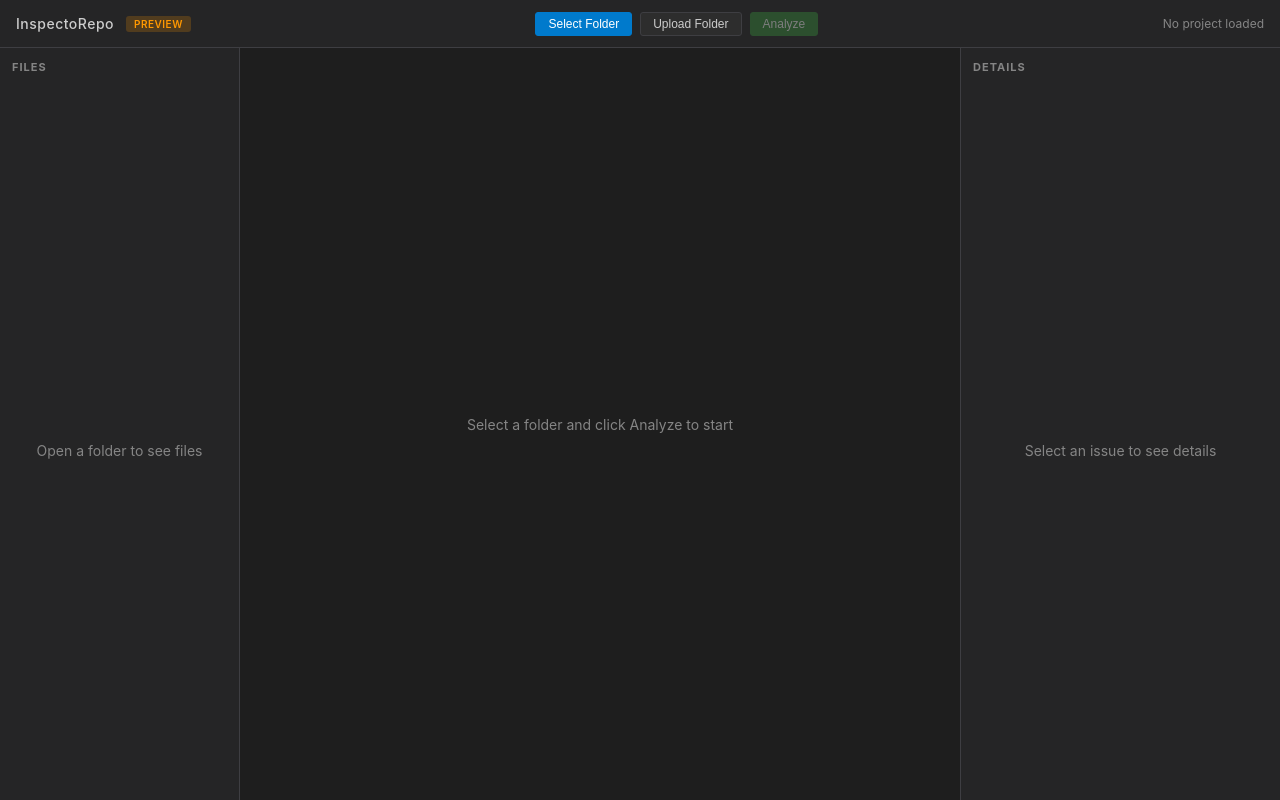
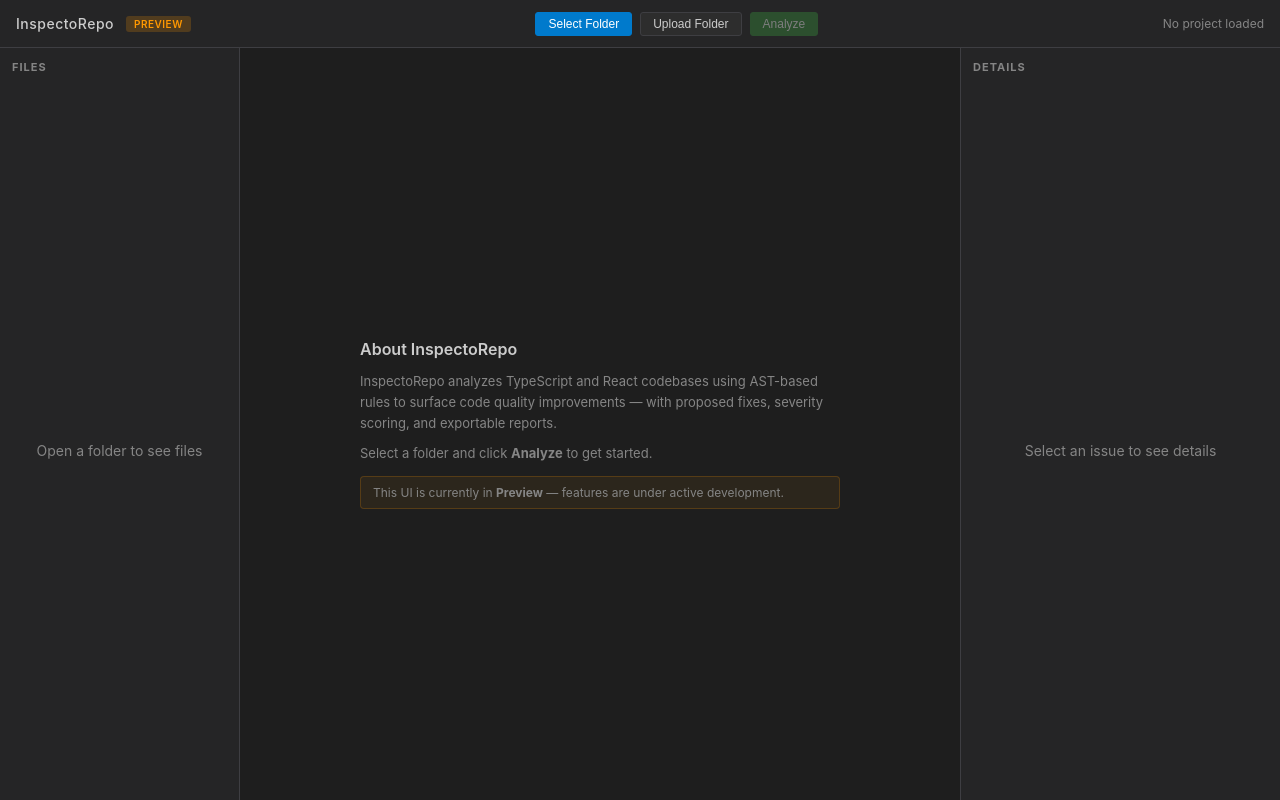
Before and after one commit to wai-coding/inspectorepo, a React (Vite) app in the folder apps/web/: page / in a window 1280 px wide. Built offline with nearby package versions, Linux system fonts and the light colour scheme.

Commit message:
feat: enhance web UI onboarding and empty states

```diff
--- a/apps/web/src/components/MainPanel.tsx
+++ b/apps/web/src/components/MainPanel.tsx
@@ -28,7 +28,19 @@ export function MainPanel({ report, selectedIssue, onSelectIssue }: MainPanelPro
     return (
       <main className="main-panel">
         <div className="placeholder">
-          <p>Select a folder and click Analyze to start</p>
+          <div className="about-section">
+            <h2 className="about-title">About InspectoRepo</h2>
+            <p className="about-text">
+              InspectoRepo analyzes TypeScript and React codebases using AST-based rules to surface
+              code quality improvements — with proposed fixes, severity scoring, and exportable reports.
+            </p>
+            <p className="about-text">
+              Select a folder and click <strong>Analyze</strong> to get started.
+            </p>
+            <p className="about-hint">
+              This UI is currently in <strong>Preview</strong> — features are under active development.
+            </p>
+          </div>
         </div>
       </main>
     );
@@ -38,10 +50,11 @@ export function MainPanel({ report, selectedIssue, onSelectIssue }: MainPanelPro
     return (
       <main className="main-panel">
         <div className="empty-state">
-          <p className="empty-title">No issues found</p>
+          <p className="empty-title">Great! No issues detected.</p>
           <p className="empty-detail">
-            Score: {report.summary.score}/100 — Scanned {report.meta.analyzedFilesCount} file
-            {report.meta.analyzedFilesCount !== 1 ? 's' : ''}.
+            Your code passed all {report.meta.analyzedFilesCount} analyzed file
+            {report.meta.analyzedFilesCount !== 1 ? 's' : ''} with a perfect score
+            of {report.summary.score}/100. No improvements needed right now.
           </p>
         </div>
       </main>
--- a/apps/web/src/styles/global.css
+++ b/apps/web/src/styles/global.css
@@ -227,6 +227,36 @@ body,
 .empty-detail {
   font-size: 13px;
   color: var(--text-secondary);
+}
+
+/* About section */
+.about-section {
+  max-width: 480px;
+  text-align: left;
+}
+
+.about-title {
+  font-size: 16px;
+  font-weight: 600;
+  color: var(--text-primary);
+  margin-bottom: 12px;
+}
+
+.about-text {
+  font-size: 13px;
+  color: var(--text-secondary);
+  line-height: 1.6;
+  margin-bottom: 10px;
+}
+
+.about-hint {
+  font-size: 12px;
+  color: var(--text-secondary);
+  margin-top: 12px;
+  padding: 8px 12px;
+  background: #ff980010;
+  border: 1px solid #ff980033;
+  border-radius: 4px;
 }
 
 /* Top bar summary */
```
